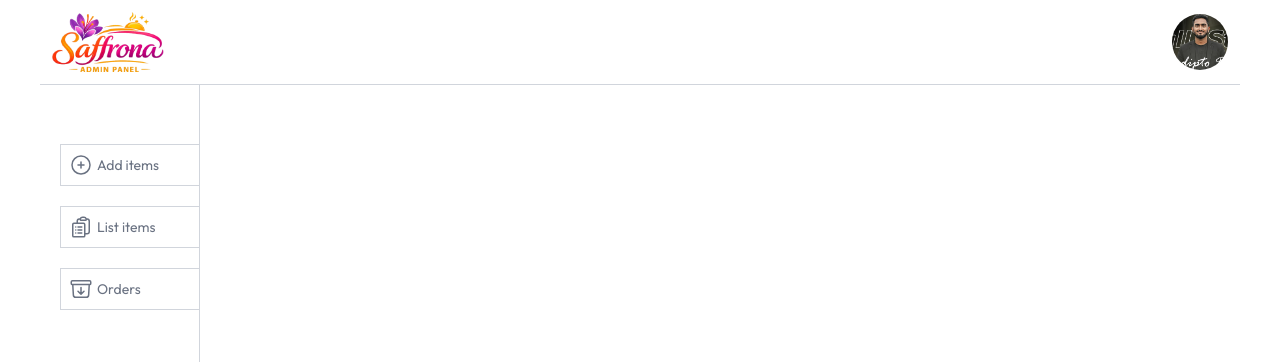
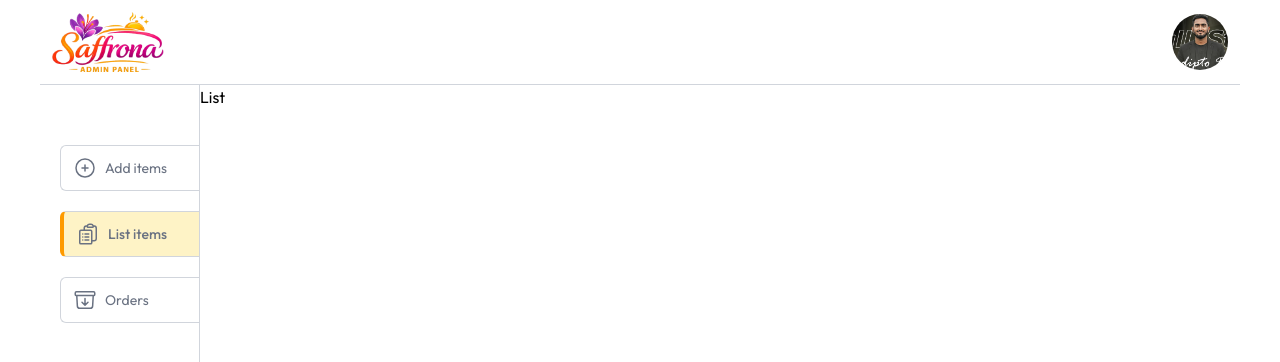
Before and after one commit to engr-sudiptto/Saffrona-admin, a React (Vite) app: page /list in a window 1280 px wide. Shown: the top 362 px of the page. Built offline with nearby package versions, Linux system fonts and the light colour scheme.

Commit message:
feat: add routes for all pages and add: hover and click effect to sidebar

```diff
--- a/src/App.jsx
+++ b/src/App.jsx
@@ -1,6 +1,10 @@
 import React from 'react'
 import Navbar from './components/Navbar';
 import Sidebar from './components/Sidebar';
+import { Route, Routes } from 'react-router-dom';
+import Add from './pages/Add';
+import List from './pages/List';
+import Orders from './pages/Orders';
 
 const App = () => {
   return (
@@ -8,7 +12,12 @@ const App = () => {
       <Navbar />
       <div className="w-full max-w-300 h-px bg-gray-300 m-auto " ></div>
       <div className='flex w-full max-w-300 m-auto'>
-        <Sidebar/>
+        <Sidebar />
+        <Routes>
+          <Route path='/add' element={<Add/>} />
+          <Route path='/list' element={<List/>} />
+          <Route path='/orders' element={<Orders/>} />
+        </Routes>
       </div>
     </div>
   );
--- a/src/components/Sidebar.jsx
+++ b/src/components/Sidebar.jsx
@@ -1,10 +1,19 @@
 import React from 'react'
+import { NavLink } from 'react-router-dom';
 
 const Sidebar = () => {
+  const navLinkClass = ({ isActive }) =>
+    `border w-full pl-2 lg:pl-3 py-2 md:py-2.5 border-gray-300 border-r-0 flex items-center gap-2 rounded-l-md transition-colors ${
+      isActive
+        ? 'bg-amber-100 text-amber-600 font-medium border-l-4 border-l-amber-500'
+        : 'bg-transparent text-gray-500 hover:bg-gray-50'
+    }`;
+
+
   return (
     <div>
-      <div className="flex flex-col fixed top-18 md:top-20 lg:top-21 w-17 sm:w-30 lg:w-40 items-center h-screen gap-5 border-r border-gray-300 pl-3 sm:pl-5 lg:pl-5 pt-5 sm:pt-8 md:pt-10 lg:pt-15">
-        <div className="border w-full pl-1 lg:pl-2 lg:py-2 py-0.5 md:py-1  border-gray-300 border-r-0 flex items-center gap-1">
+      <div className="flex flex-col  w-13 sm:w-30 lg:w-40 items-center h-screen gap-5 border-r border-gray-300 pl-3 sm:pl-5 lg:pl-5 pt-5 sm:pt-8 md:pt-10 lg:pt-15">
+        <NavLink to='/add' className={navLinkClass}>
           <svg
             xmlns="http://www.w3.org/2000/svg"
             fill="none"
@@ -22,8 +31,8 @@ const Sidebar = () => {
           <p className="hidden sm:block text-xs text-gray-500 lg:text-sm">
             Add items
           </p>
-        </div>
-        <div className="border w-full pl-1 py-0.5 md:py-1 border-gray-300 border-r-0 flex items-center gap-1 lg:pl-2 lg:py-2">
+        </NavLink>
+        <NavLink to='/list' className={navLinkClass}>
           <svg
             xmlns="http://www.w3.org/2000/svg"
             fill="none"
@@ -41,8 +50,8 @@ const Sidebar = () => {
           <p className="hidden sm:block  text-xs text-gray-500 lg:text-sm">
             List items
           </p>
-        </div>
-        <div className="border w-full pl-1 py-0.5 md:py-1 border-gray-300 border-r-0 flex items-center gap-1 lg:pl-2 lg:py-2">
+        </NavLink>
+        <NavLink to='/orders' className={navLinkClass}>
           <svg
             xmlns="http://www.w3.org/2000/svg"
             fill="none"
@@ -60,7 +69,7 @@ const Sidebar = () => {
           <p className="hidden sm:block  text-xs text-gray-500 lg:text-sm">
             Orders
           </p>
-        </div>
+        </NavLink>
       </div>
     </div>
   );
--- /dev/null
+++ b/src/pages/Add.jsx
@@ -0,0 +1,9 @@
+import React from 'react'
+
+const Add = () => {
+  return (
+    <div>Add</div>
+  )
+}
+
+export default Add
--- /dev/null
+++ b/src/pages/List.jsx
@@ -0,0 +1,9 @@
+import React from 'react'
+
+const List = () => {
+  return (
+    <div>List</div>
+  )
+}
+
+export default List
--- /dev/null
+++ b/src/pages/Orders.jsx
@@ -0,0 +1,9 @@
+import React from 'react'
+
+const Orders = () => {
+  return (
+    <div>Orders</div>
+  )
+}
+
+export default Orders
```
